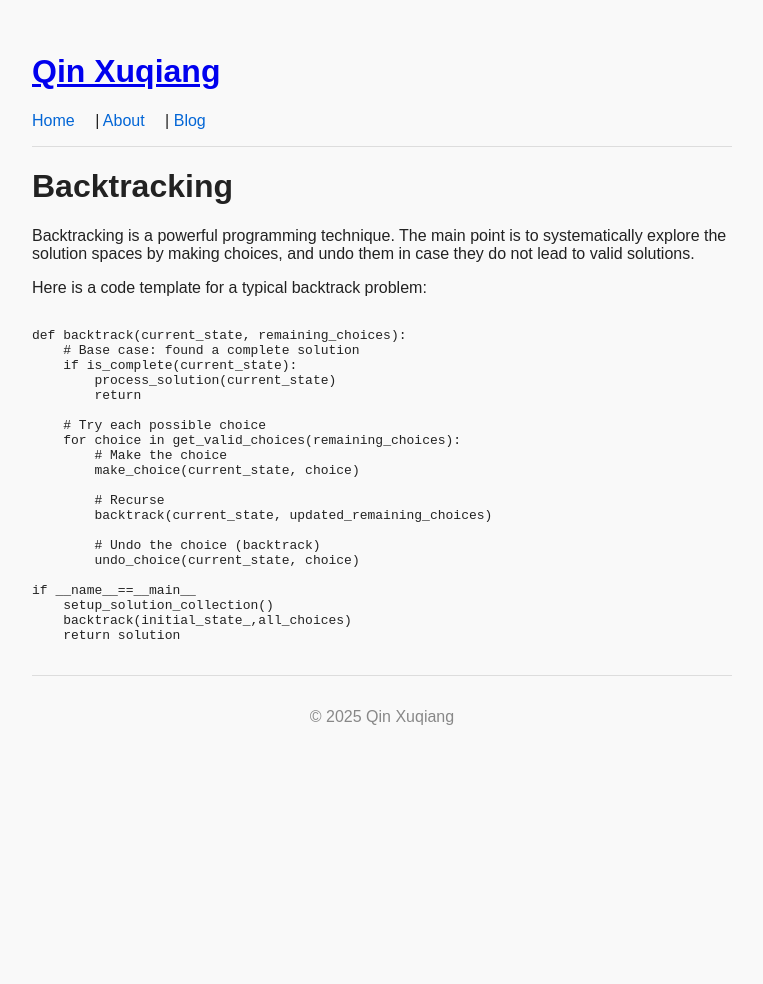
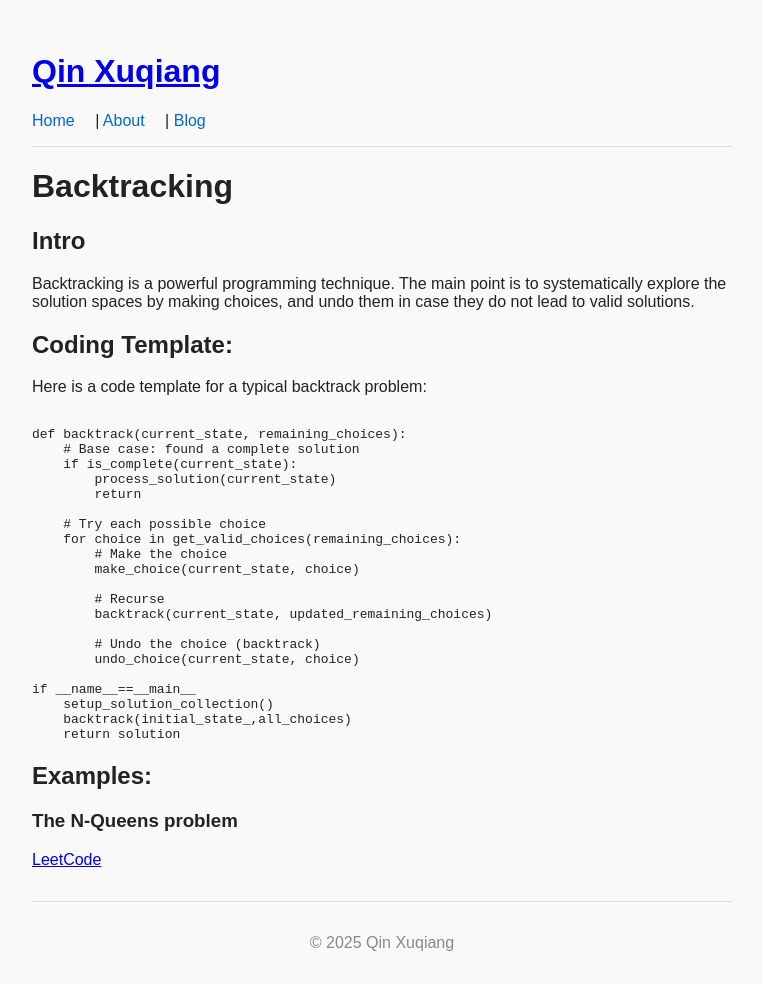
Before and after one commit to qinxuqiang/qinxuqiang.github.io, a Jekyll site: the page built from _posts/2025-08-01-Backtracking.md, in a window 1280 px wide. Shown: the whole page, without its empty margins (258-1021 px from the left). Built offline with Jekyll 4.4.1, drawn with Linux system fonts in a browser that asks for light colours; before the commit the page ends 900 px from its top, so only the background shows below that.

Commit message:
Update 2025-08-01-Backtracking.md

````diff
--- a/_posts/2025-08-01-Backtracking.md
+++ b/_posts/2025-08-01-Backtracking.md
@@ -6,7 +6,11 @@ date: 2025-08-01
 
 # Backtracking
 
+## Intro
+
 Backtracking is a powerful programming technique. The main point is to systematically explore the solution spaces by making choices, and undo them in case they do not lead to valid solutions.
+
+## Coding Template:
 
 Here is a code template for a typical backtrack problem:
 
@@ -34,3 +38,8 @@ if __name__==__main__
     backtrack(initial_state_,all_choices)
     return solution
 ```
+
+## Examples:
+
+### The N-Queens problem
+[LeetCode](https://leetcode.com/submissions/detail/1719643129/)
````
